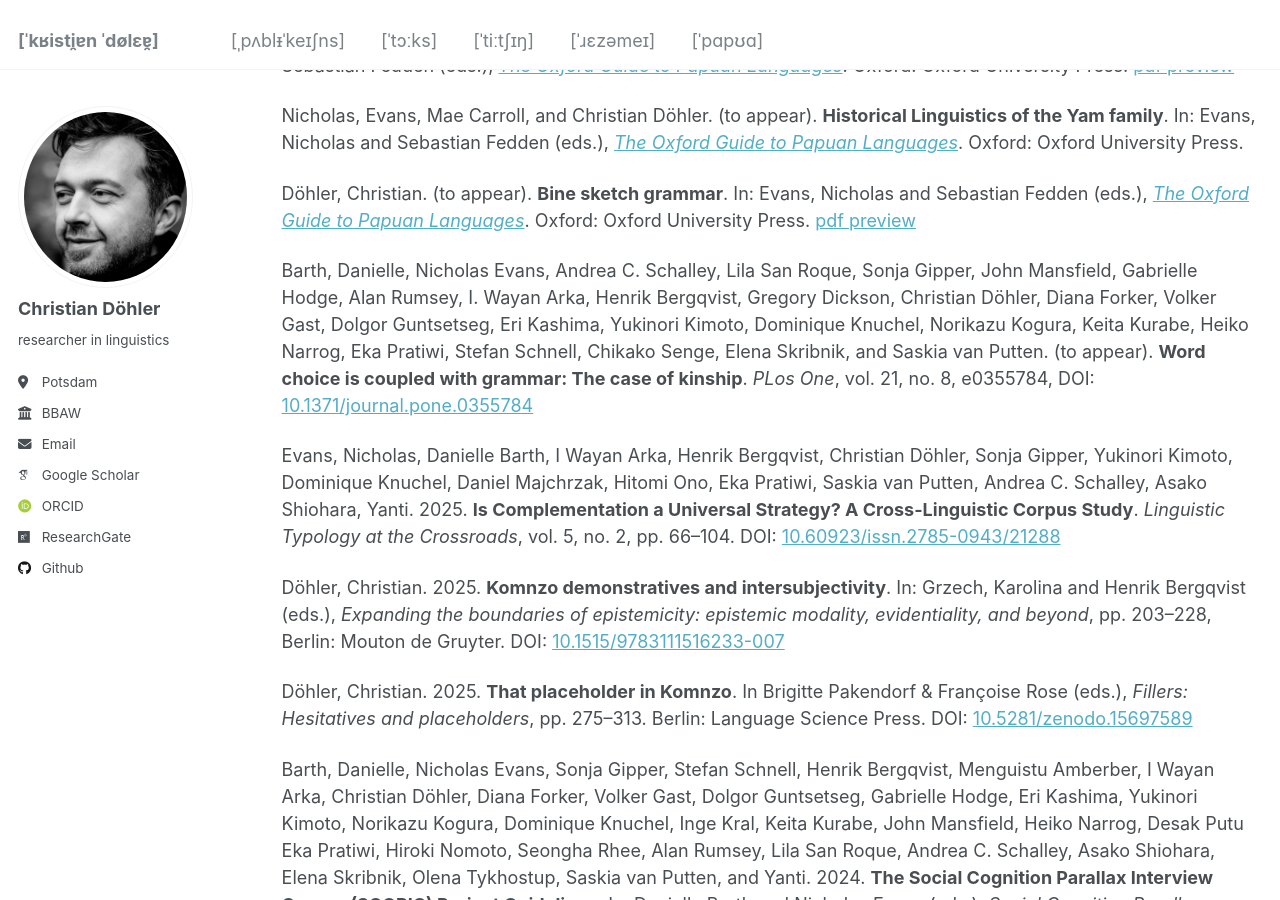
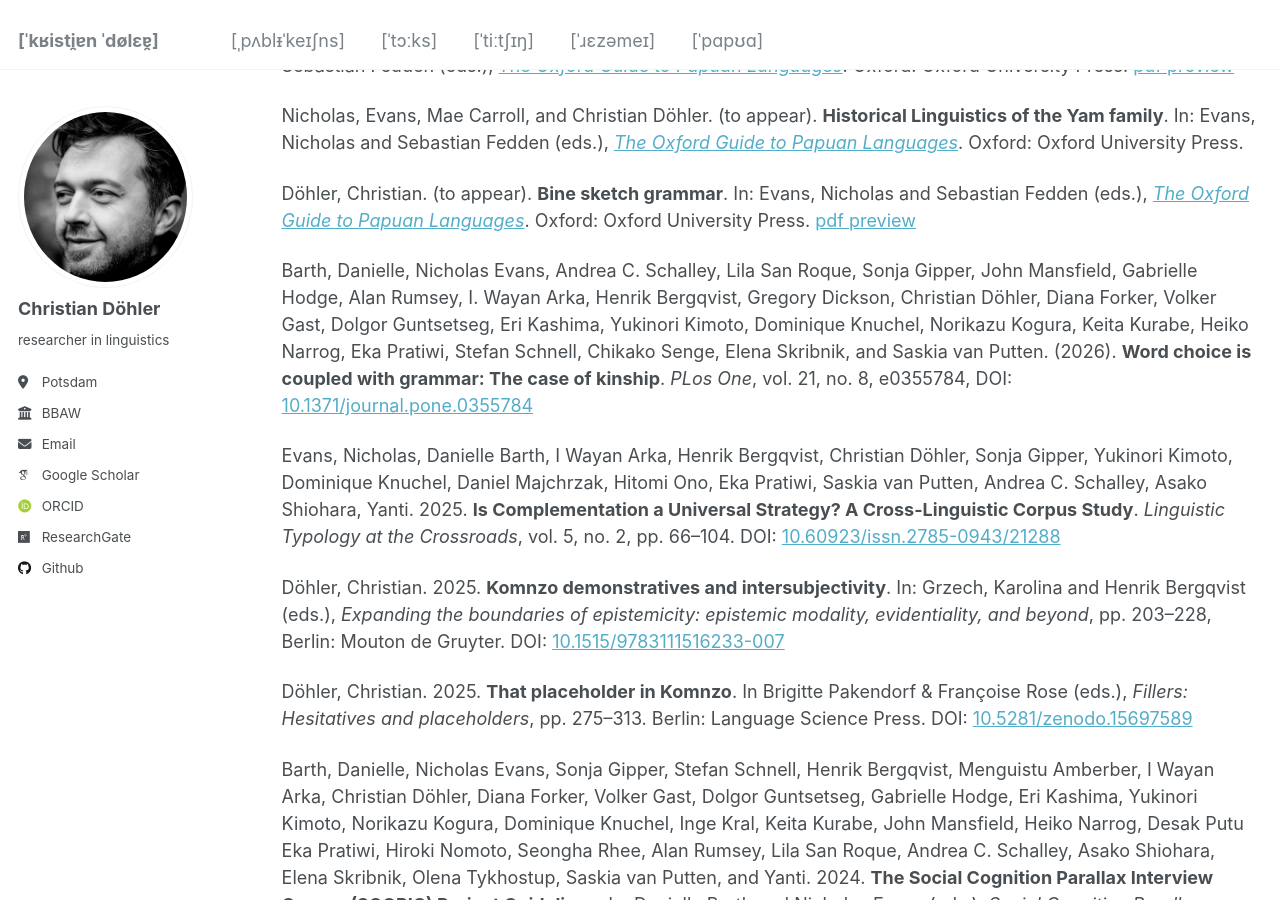
Before and after one commit to chrdoe/chrdoe.github.io, a Jekyll site: the page built from _pages/publications.md, in a window 1280 px wide and 900 px high, scrolled down 587 px. Built offline with Jekyll 4.4.1, drawn with Linux system fonts in a browser that asks for light colours; some web fonts are replaced.

Commit message:
Update publications.md

```diff
--- a/_pages/publications.md
+++ b/_pages/publications.md
@@ -34,7 +34,7 @@ Nicholas, Evans, Mae Carroll, and Christian Döhler. (to appear). **Historical L
 
 Döhler, Christian. (to appear). **Bine sketch grammar**. In: Evans, Nicholas and Sebastian Fedden (eds.), <a href="https://global.oup.com/academic/product/the-oxford-guide-to-the-papuan-languages-9780198849483?cc=de&lang=en&" target="_blank">*The Oxford Guide to Papuan Languages*</a>. Oxford: Oxford University Press. <a href="https://chrdoe.github.io/files/do%CC%88hler2025_OGPL_Bine_sketch_grammar-preprint.pdf" target="_blank">pdf preview</a>
 
-Barth, Danielle, Nicholas Evans, Andrea C. Schalley, Lila San Roque, Sonja Gipper, John Mansfield, Gabrielle Hodge, Alan Rumsey, I. Wayan Arka, Henrik Bergqvist, Gregory Dickson, Christian Döhler, Diana Forker, Volker Gast, Dolgor Guntsetseg, Eri Kashima, Yukinori Kimoto, Dominique Knuchel, Norikazu Kogura, Keita Kurabe, Heiko Narrog, Eka Pratiwi, Stefan Schnell, Chikako Senge, Elena Skribnik, and Saskia van Putten. (to appear). **Word choice is coupled with grammar: The case of kinship**. *PLos One*, vol. 21, no. 8, e0355784, DOI: <a href="https://doi.org/10.1371/journal.pone.0355784" target="_blank">10.1371/journal.pone.0355784</a>
+Barth, Danielle, Nicholas Evans, Andrea C. Schalley, Lila San Roque, Sonja Gipper, John Mansfield, Gabrielle Hodge, Alan Rumsey, I. Wayan Arka, Henrik Bergqvist, Gregory Dickson, Christian Döhler, Diana Forker, Volker Gast, Dolgor Guntsetseg, Eri Kashima, Yukinori Kimoto, Dominique Knuchel, Norikazu Kogura, Keita Kurabe, Heiko Narrog, Eka Pratiwi, Stefan Schnell, Chikako Senge, Elena Skribnik, and Saskia van Putten. (2026). **Word choice is coupled with grammar: The case of kinship**. *PLos One*, vol. 21, no. 8, e0355784, DOI: <a href="https://doi.org/10.1371/journal.pone.0355784" target="_blank">10.1371/journal.pone.0355784</a>
 
 Evans, Nicholas, Danielle Barth, I Wayan Arka, Henrik Bergqvist, Christian Döhler, Sonja Gipper, Yukinori Kimoto, Dominique Knuchel, Daniel Majchrzak, Hitomi Ono, Eka Pratiwi, Saskia van Putten, Andrea C. Schalley, Asako Shiohara, Yanti. 2025. **Is Complementation a Universal Strategy? A Cross-Linguistic Corpus Study**. *Linguistic Typology at the Crossroads*, vol. 5, no. 2, pp. 66–104. DOI: <a href="https://doi.org/10.60923/issn.2785-0943/21288" target="_blank">10.60923/issn.2785-0943/21288</a>
 
```
